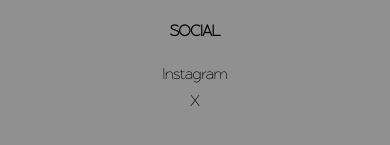
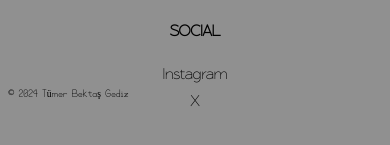
Before and after one commit to tumerbektas/emretuna, a Vue app: page / in a window 390 px wide. Shown: the part 575-720 px from the top of the page. Built offline with nearby package versions, Linux system fonts and the light colour scheme.

Commit message:
Update App.vue

```diff
--- a/src/App.vue
+++ b/src/App.vue
@@ -18,6 +18,9 @@
           <a href="https://x.com/emretunna" target="_blank">X</a>
         </div>
       </div>
+    </div>
+    <div class="footer">
+      <p>© 2024 Tümer Bektaş Gediz</p>
     </div>
   </div>
 </template>
@@ -99,6 +102,16 @@ html, body {
   color: #ffffff;
 }
 
+.footer {
+  position: absolute;
+  bottom: 0;
+  left: 0;
+  font-family: 'BGrove';
+  font-size: 0.8rem;
+  color: #000000;
+  padding: 0.5rem;
+}
+
 /* Responsive Design */
 @media (max-width: 768px) {
   .classic-font {
@@ -120,6 +133,10 @@ html, body {
 
   .link-group h3 {
     font-size: 1.2rem;
+  }
+
+  .footer {
+    font-size: 0.7rem;
   }
 }
 
@@ -144,6 +161,10 @@ html, body {
 
   .link-group h3 {
     font-size: 1rem;
+  }
+
+  .footer {
+    font-size: 0.6rem;
   }
 }
 
```
